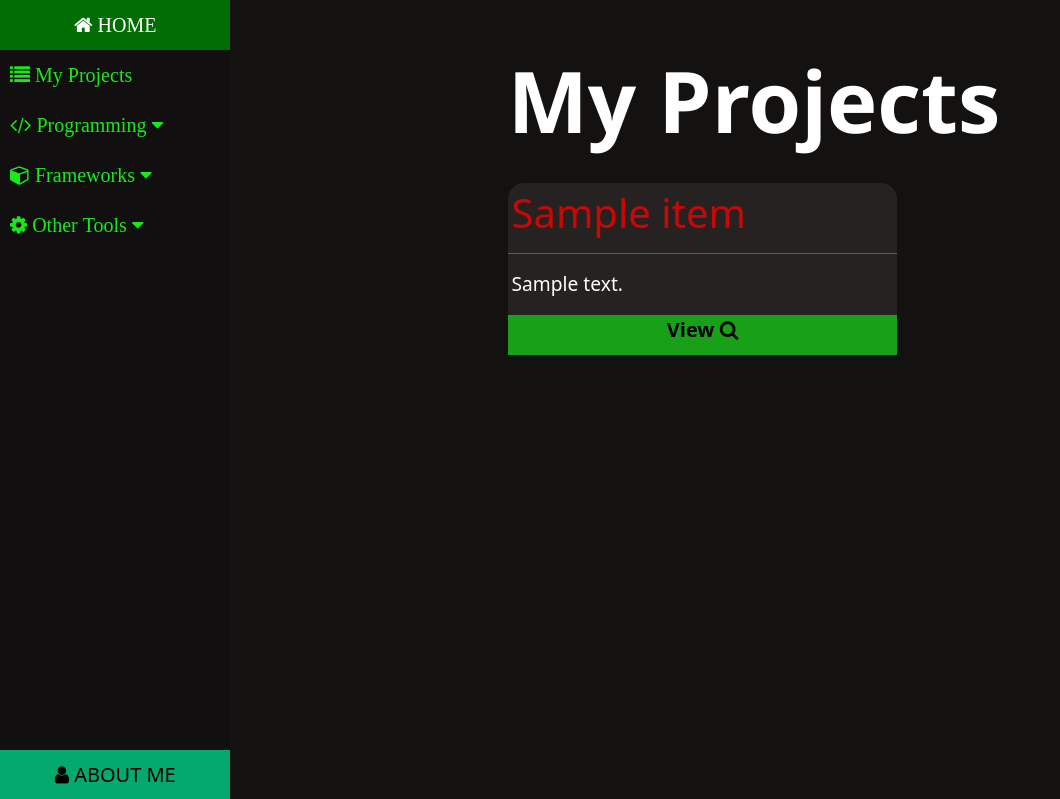
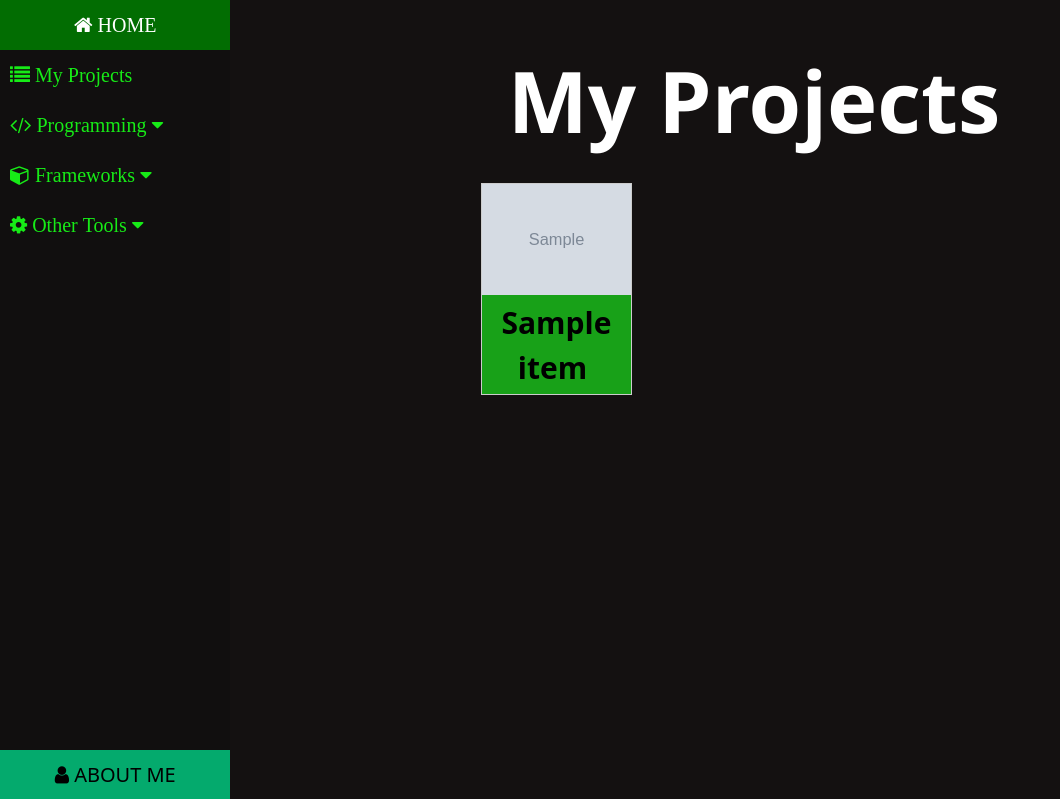
Before and after one commit to danielpenadoordonez/Portfolio_Website, a Django app: page /projects/ in a window 1280 px wide. Shown: the top 799 px of the page, without its empty margins (0-1060 px from the left). Run offline with Django 4.2, Linux system fonts and the light colour scheme; tables that the repository leaves empty hold one stand-in row (values such as "Sample post"); grey boxes marked "Sample" are stand-in pictures; a database or web service that is not in the repository returns one stand-in record (values such as "Sample title"); data that the repository does not hold is empty; parts of the project's set-up code (start-up, migrations or seed data) failed here and were passed over.

Commit message:
Project design improved

```diff
--- a/src/Pages/Templates/Pages/allProjects.html
+++ b/src/Pages/Templates/Pages/allProjects.html
@@ -12,12 +12,13 @@
         <br>
         {% for project in projects %}
         <div class="proj-container">
-            <h1 id="name" style="padding-left: 1%;">{{project.name}}</h1>
-            <hr>
-            <p>{{project.description}}</p>
-            <a href="/project/{{project.code}}" id="proj-link">View <i class="fa fa-search"></i></a>
-        </div>
-        <br>
+            <div class="project-gallery">
+              <a href="/project/{{project.code}}">
+                <img src="{{project.main_Image}}">
+              </a>
+              <a href="/project/{{project.code}}" id="proj-link">{{project.name}} <i class="fa fa-project"></i></a>
+            </div>
+          </div>
         <br>
         {% endfor%}
     {% endif %}
--- a/src/Pages/static/css/style.css
+++ b/src/Pages/static/css/style.css
@@ -193,19 +193,20 @@ div.btn-container{ padding-top: 4%; display: flex; justify-content: space-betwee
 .degree-container p{
     padding-left: 1%;
 }
-.proj-container{
+/* .proj-container{
     display: block;
-    margin-right: auto;
+    margin-right: 0%;
     padding-top: 1%;
     width: 60%;
     margin-left: 5%;
-    border-radius: 1rem;
-    background-color: rgb(39, 34, 34);
+    border-radius: 1rem; */
+    /* background-color: rgb(39, 34, 34); */
+    /* background-color: rgb(59, 57, 57);
     font-size: larger;
 }
 .proj-container p{
     padding-left: 1%;
-}
+} */
 #file-link{
     display: block;
     background-color:rgb(24, 161, 24);
@@ -223,12 +224,14 @@ div.btn-container{ padding-top: 4%; display: flex; justify-content: space-betwee
     background-color:rgb(24, 161, 24);
     color: black;
     text-decoration: none;
-    font-size: 20px;
+    font-size: 30px;
     font-weight: bold;
-    padding-left: 0%;
-    height: 40px;
+    /* padding-left: 0%; */
+    height: max-content;
+    width: 100%;
     text-align: center;
-    margin-top: 3%;
+    padding-top: 3%;
+    padding-bottom: 3%;
 }
 .page-container{
     display: block;
@@ -241,7 +244,6 @@ ul{
     list-style: square;
     font-size: large;
 }
-
 /*IMAGES*/
 #logo-img{
     position: absolute;
@@ -259,6 +261,47 @@ ul{
     margin-bottom: auto;
     border-radius: 0.5rem;
 }
+.main-proj-image{
+    display: block;
+    width: 100%;
+}
+
+/*Project Gallery*/
+div.project-gallery {
+    border: 1px solid #ccc;
+  }
+
+  div.project-gallery:hover {
+    border: 1px solid #777;
+  }
+
+  div.project-gallery img {
+    width: 100%;
+    height: auto;
+  }
+
+  * {
+    box-sizing: border-box;
+  }
+
+  .proj-container{
+    padding: 0 6px;
+    float: left;
+    width: 24.99999%;
+  }
+
+  @media only screen and (max-width: 700px) {
+    .proj-container{
+      width: 49.99999%;
+      margin: 6px 0;
+    }
+  }
+
+  @media only screen and (max-width: 500px) {
+    .proj-container{
+      width: 100%;
+    }
+  }
 /*MEDIA QUERIES*/
 
 @media screen and (max-width: 1300px){
```
